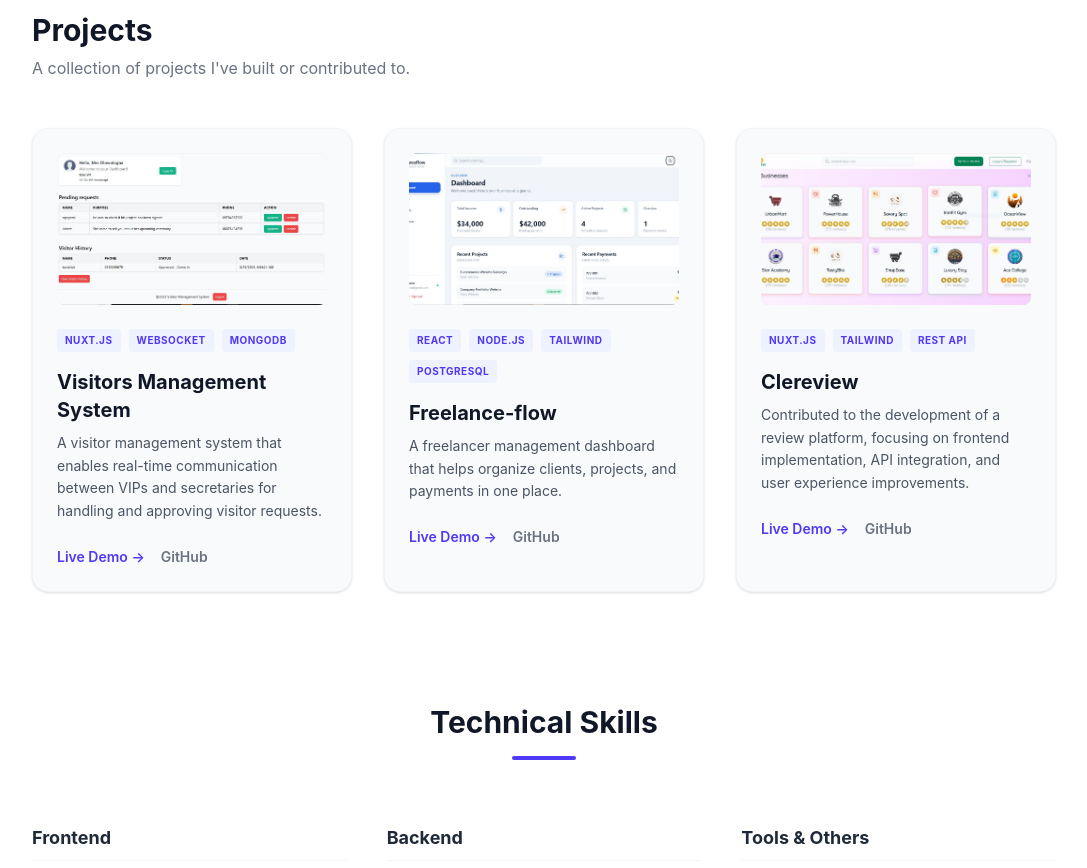
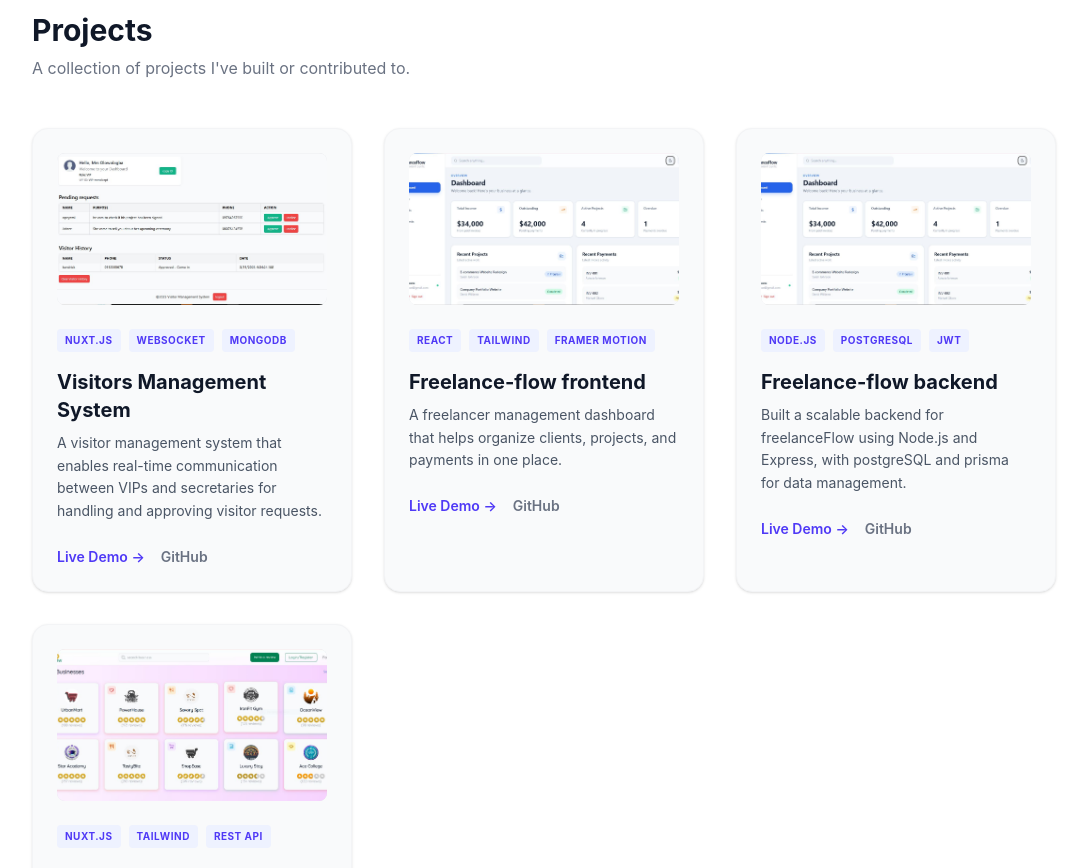
Before and after one commit to Ife-codez/ifeoluwa-portofolio, a React (Vite) app: page / in a window 1280 px wide. Shown: the part 1800-2668 px from the top of the page, without its empty margins (96-1183 px from the left). Built offline with nearby package versions, Linux system fonts and the light colour scheme.

Commit message:
added a backend project

```diff
--- a/src/data/projects.js
+++ b/src/data/projects.js
@@ -13,15 +13,24 @@ export const projects = [
   },
   {
     id: 2,
-    title: "Freelance-flow",
+    title: "Freelance-flow frontend",
     description: "A freelancer management dashboard that helps organize clients, projects, and payments in one place.",
-    tech: ["React", "Node.js", "Tailwind", "Postgresql"],
+    tech: ["React","Tailwind", "framer motion"],
     liveUrl: "https://freelance-flow-ashy.vercel.app/",
     githubUrl: "https://github.com/Ife-codez/FreelanceFlow-frontend",
     image: freelanceImg,
   },
   {
     id: 3,
+    title: "Freelance-flow backend",
+    description: "Built a scalable backend for freelanceFlow using Node.js and Express, with postgreSQL and prisma for data management.",
+    tech: [ "Node.js", "Postgresql", "JWT",],
+    liveUrl: null,
+    githubUrl: "https://github.com/Ife-codez/FreelanceFlow-backend",
+    image: freelanceImg,
+  },
+  {
+    id: 4,
     title: "Clereview",
     description: "Contributed to the development of a review platform, focusing on frontend implementation, API integration, and user experience improvements.",
     tech: ["Nuxt.js", "Tailwind", "REST API"],
```
